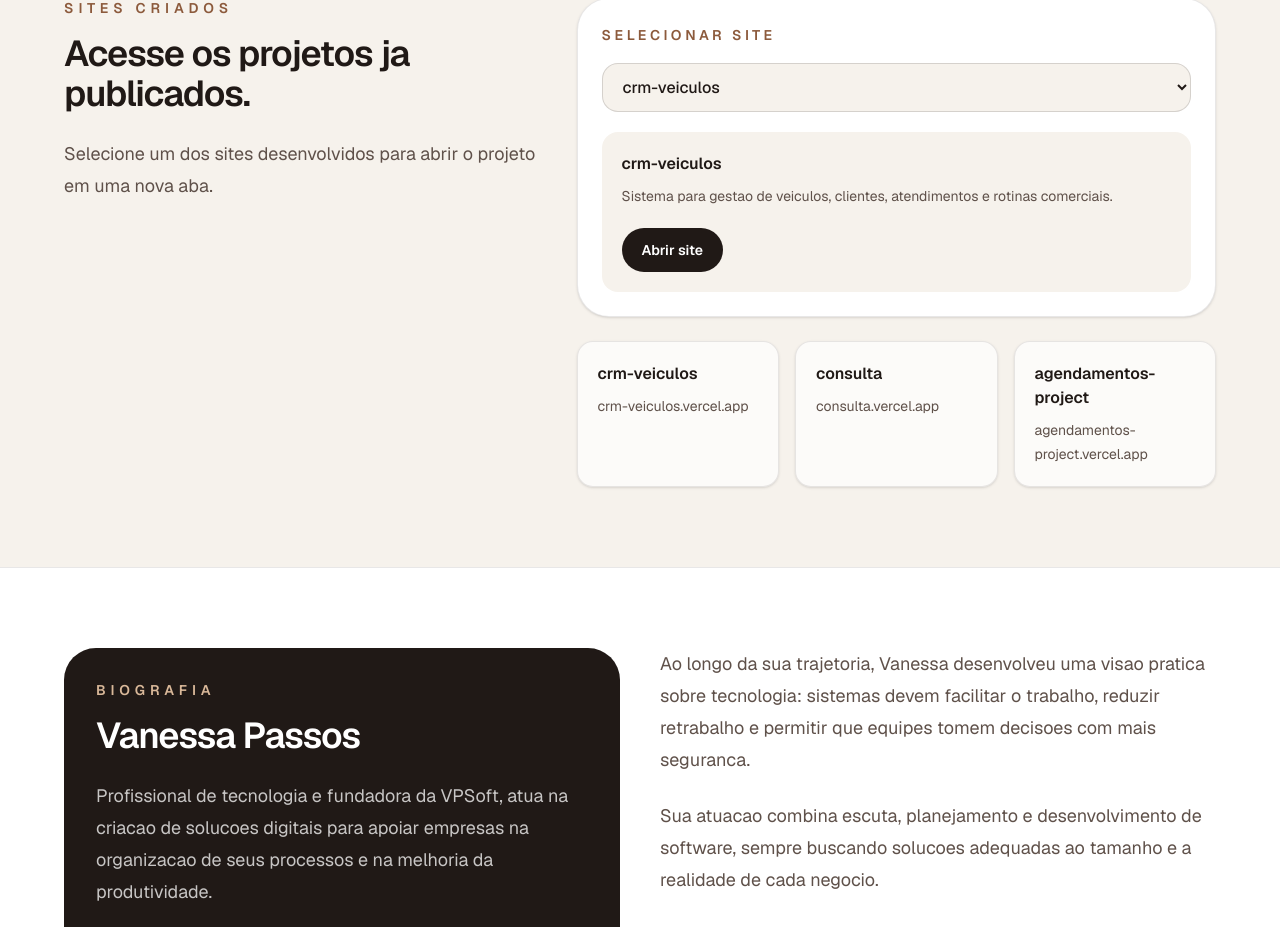
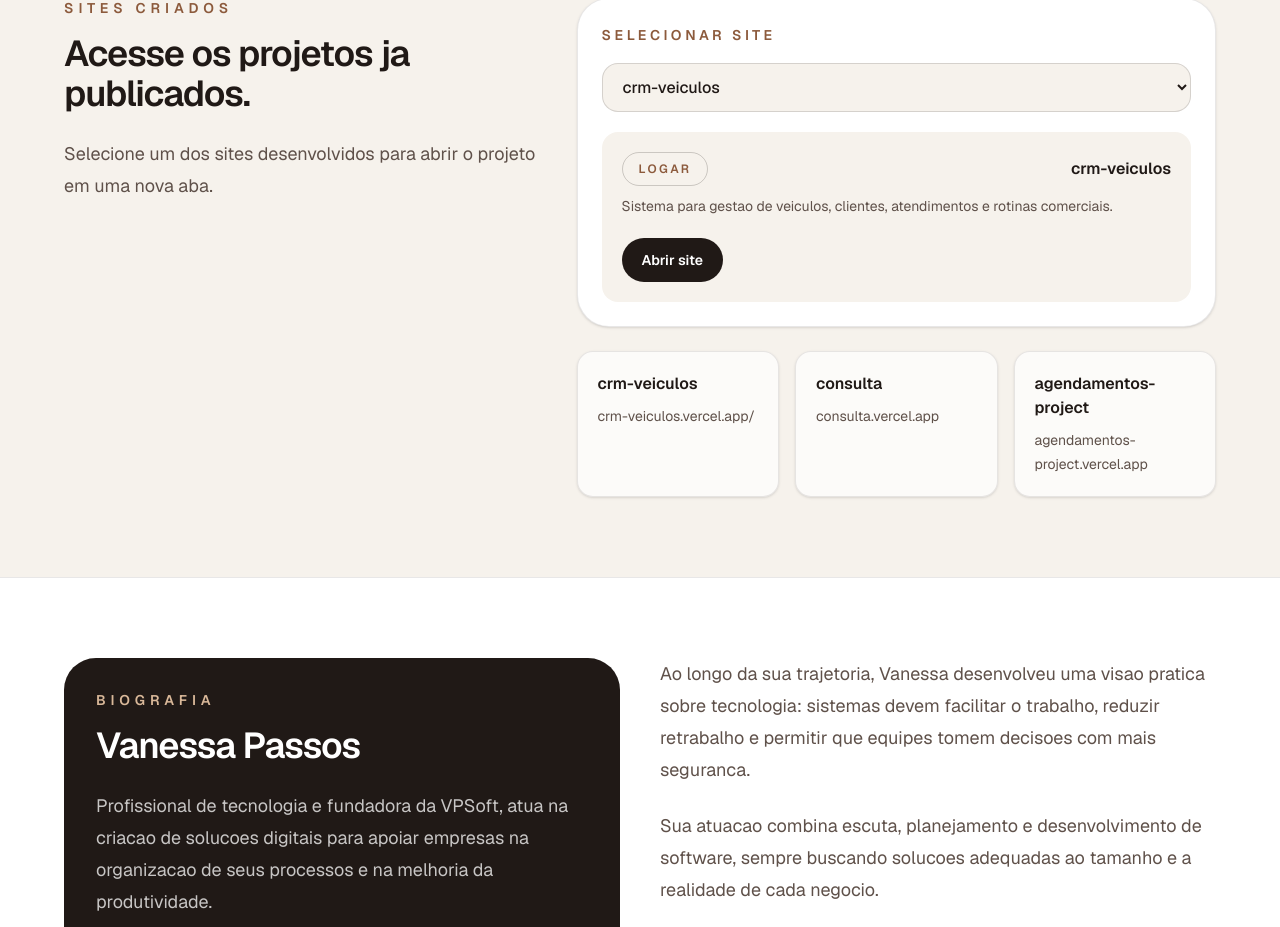
Before and after one commit to vbpassosdev/vpsoft-site, a Next.js app: page / in a window 1280 px wide. Shown: the part 1474-2401 px from the top of the page. Built offline with nearby package versions, Linux system fonts and the light colour scheme.

Commit message:
Add CRM login shortcut

```diff
--- a/src/app/page.tsx
+++ b/src/app/page.tsx
@@ -17,8 +17,9 @@ const createdSites = [
   {
     description:
       "Sistema para gestao de veiculos, clientes, atendimentos e rotinas comerciais.",
+    loginUrl: "https://crm-veiculos.vercel.app/",
     name: "crm-veiculos",
-    url: "https://crm-veiculos.vercel.app",
+    url: "https://crm-veiculos.vercel.app/",
   },
   {
     description:
--- a/src/app/sites-selector.tsx
+++ b/src/app/sites-selector.tsx
@@ -4,6 +4,7 @@ import { useState } from "react";
 
 type Site = {
   description: string;
+  loginUrl?: string;
   name: string;
   url: string;
 };
@@ -39,7 +40,19 @@ export function SitesSelector({ sites }: SitesSelectorProps) {
 
       {selectedSite ? (
         <div className="mt-5 rounded-2xl bg-[#f6f2ec] p-5">
-          <p className="font-semibold">{selectedSite.name}</p>
+          <div className="flex flex-col gap-3 sm:flex-row sm:items-center sm:justify-between">
+            {selectedSite.loginUrl ? (
+              <a
+                className="order-first w-fit rounded-full border border-[#201916]/20 px-4 py-2 text-xs font-semibold uppercase tracking-[0.2em] text-[#8c5a3c] transition hover:border-[#8c5a3c]/50 hover:text-[#201916]"
+                href={selectedSite.loginUrl}
+                rel="noopener noreferrer"
+                target="_blank"
+              >
+                Logar
+              </a>
+            ) : null}
+            <p className="font-semibold">{selectedSite.name}</p>
+          </div>
           <p className="mt-2 text-sm leading-6 text-[#5f514a]">
             {selectedSite.description}
           </p>
```
